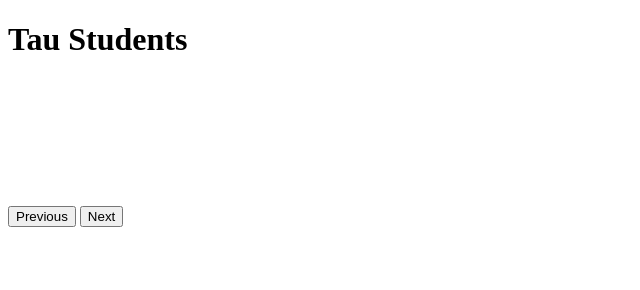
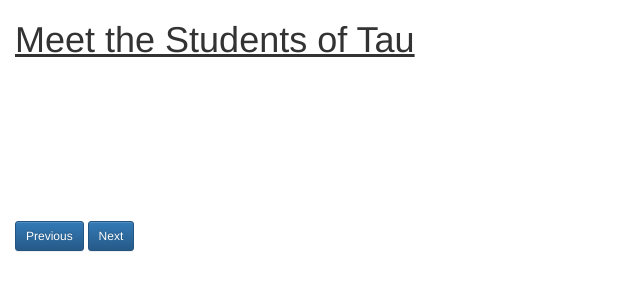
Before and after one commit to karlabrandon817/weekendChallenge2, a plain HTML site: page index.html in a window 1280 px wide. Shown: the whole page, without its empty margins (0-640 px from the left). Drawn offline with nearby package versions, Linux system fonts and the light colour scheme; no server answers.

Commit message:
minor css styling

```diff
--- a/client.js
+++ b/client.js
@@ -37,6 +37,7 @@ $(document).ready(function() {
         //show student name and info on DOM
         outputText = '<p>' + '<strong>' + "Name:" + '</strong>' + ' ' + tauStudentArr[i].first_name + ' ' + tauStudentArr[i].last_name + '</p>' +
             '<p>' + '<strong>' + "About" + ' ' + tauStudentArr[i].first_name + ":" + '' + '</strong>' + ' ' + tauStudentArr[i].info + '</p>';
+        //'<p>' + 'Displaying #:' + ' ' + tauStudentArr[i].objectPosition + ' ' + 'out of' + ' ' + tauStudentArr.length;
         $('#tauStudents').html(outputText);
         console.log(tauStudentArr[i]);
     }); //end next button on click function
@@ -49,6 +50,7 @@ $(document).ready(function() {
         //show student name and info on DOM
         outputText = '<p>' + '<strong>' + "Name:" + '</strong>' + ' ' + tauStudentArr[i].first_name + ' ' + tauStudentArr[i].last_name + '</p>' +
             '<p>' + '<strong>' + "About" + ' ' + tauStudentArr[i].first_name + ":" + '' + '</strong>' + ' ' + tauStudentArr[i].info + '</p>';
+        //'<p>' + 'Displaying #:' + ' ' + tauStudentArr[i].length + ' ' + 'out of' + ' ' + tauStudentArr.length;
         $('#tauStudents').html(outputText);
         console.log(tauStudentArr[i]);
     }); //end prev button on click function
--- a/index.html
+++ b/index.html
@@ -6,14 +6,23 @@
     <script src="vendors/jquery.min.js" charset="utf-8"></script>
     <script src="client.js" charset="utf-8"></script>
     <link rel="stylesheet" href="style.css">
-    <title>Tau Student Info</title>
+    <title>Tau Students</title>
+    <!-- Latest compiled and minified CSS -->
+    <link rel="stylesheet" href="https://maxcdn.bootstrapcdn.com/bootstrap/3.3.7/css/bootstrap.min.css" integrity="sha384-BVYiiSIFeK1dGmJRAkycuHAHRg32OmUcww7on3RYdg4Va+PmSTsz/K68vbdEjh4u" crossorigin="anonymous">
+
+    <!-- Optional theme -->
+    <link rel="stylesheet" href="https://maxcdn.bootstrapcdn.com/bootstrap/3.3.7/css/bootstrap-theme.min.css" integrity="sha384-rHyoN1iRsVXV4nD0JutlnGaslCJuC7uwjduW9SVrLvRYooPp2bWYgmgJQIXwl/Sp" crossorigin="anonymous">
+
+    <!-- Latest compiled and minified JavaScript -->
+    <script src="https://maxcdn.bootstrapcdn.com/bootstrap/3.3.7/js/bootstrap.min.js" integrity="sha384-Tc5IQib027qvyjSMfHjOMaLkfuWVxZxUPnCJA7l2mCWNIpG9mGCD8wGNIcPD7Txa" crossorigin="anonymous"></script>
 </head>
 
 <body>
-    <h1>Tau Students</h1>
+
+    <h1>Meet the Students of Tau</h1>
     <div id="tauStudents"></div>
-    <button type="button" name="button" class="moveButton" id="prevButton">Previous</button>
-    <button type="button" name="button" class="moveButton" id="nextButton">Next</button>
+    <button type="button" name="button" class="moveButton btn btn-primary btn-sm" id="prevButton">Previous</button>
+    <button type="button" name="button" class="moveButton btn btn-primary btn-sm  " id="nextButton">Next</button>
 
 </body>
 
--- a/style.css
+++ b/style.css
@@ -1,8 +1,20 @@
 .moveButton {
     postion: relative;
-    margin-top: 10%;
+    margin-top: 12%;
 }
 
 #tauStudents {
     position: fixed;
+    margin-top: 2%;
+    font-family: sans-serif;
+    font-size: 16px;
+    vertical-align: center;
 }
+
+body {
+    padding-left: 15px;
+}
+
+h1 {
+    text-decoration: underline;
+}
```
